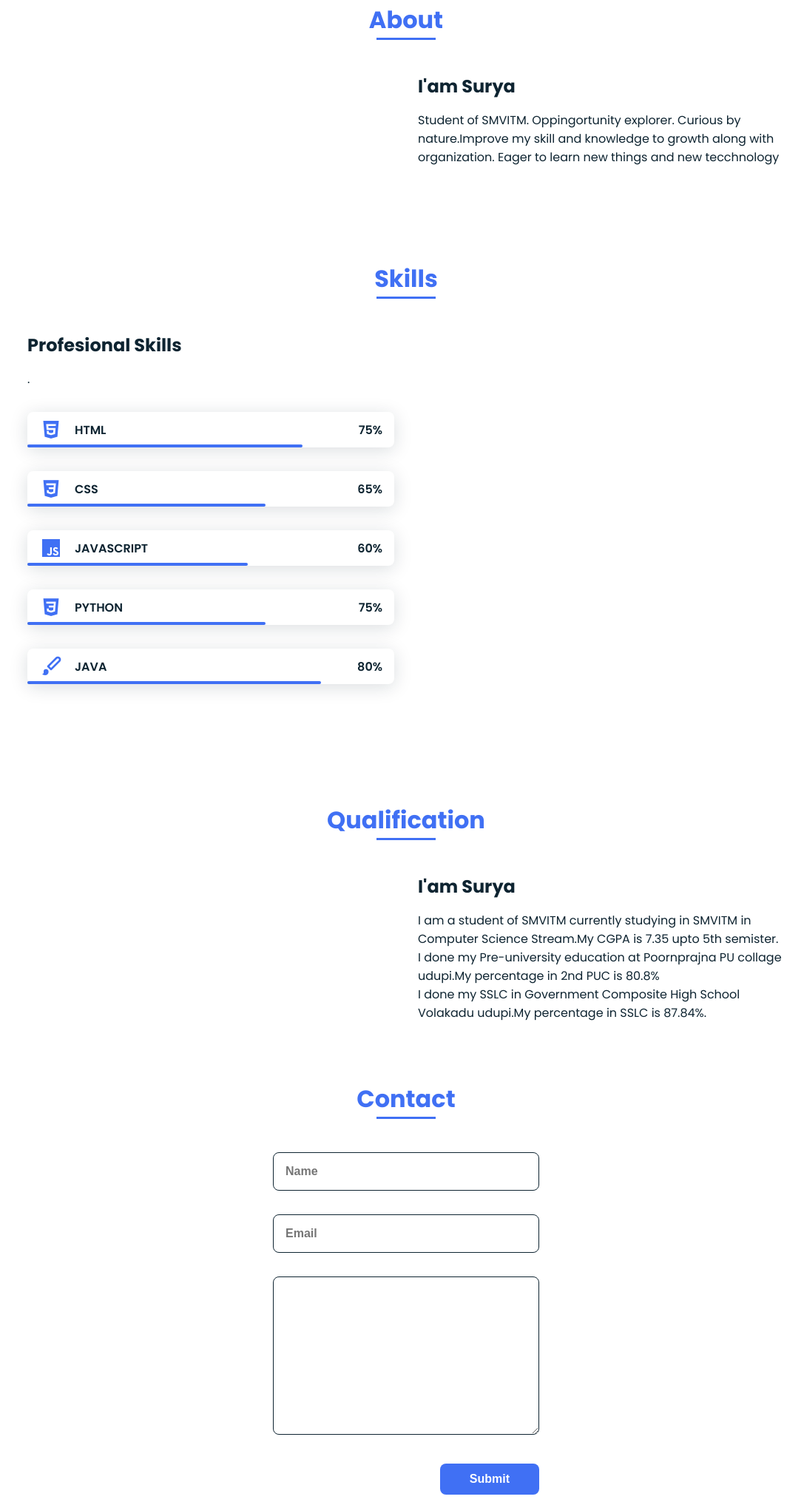
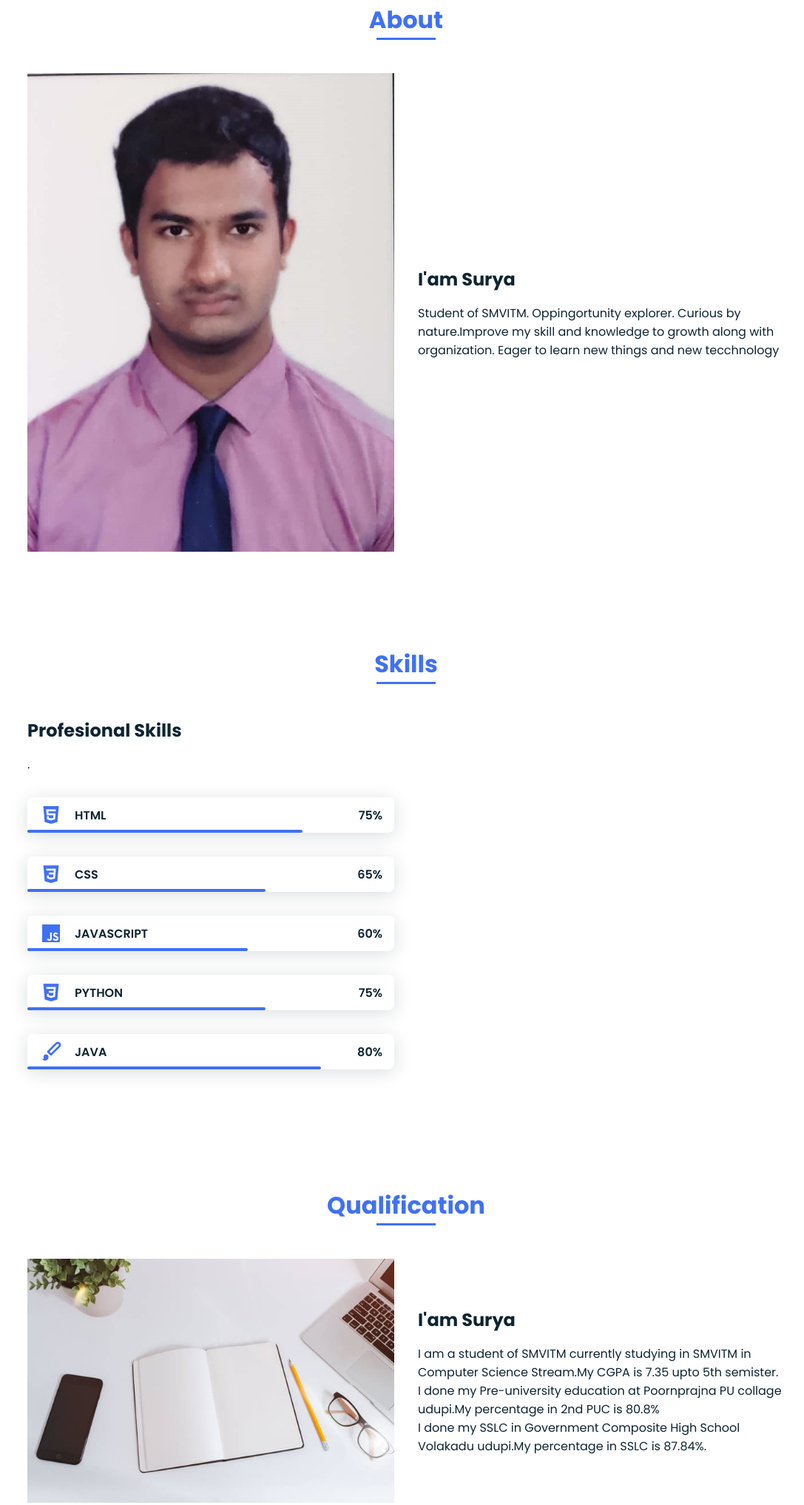
Before and after one commit to sooryaacharya/webl, a plain HTML site: page index.html in a window 1280 px wide. Shown: the part 877-2912 px from the top of the page at 74% size, without its empty margins (91-1178 px from the left). Drawn offline with nearby package versions, Linux system fonts and the light colour scheme.

Commit message:
Update index.html

```diff
--- a/index.html
+++ b/index.html
@@ -59,7 +59,7 @@
 
                 <div class="about__container bd-grid">
                     <div class="Surya__img">
-                        <img src="files/img/Surya.jpg" alt="">
+                        <img src="Surya.jpg" alt="">
                     </div>
 
                     <div>
@@ -151,7 +151,7 @@
 
                 <div class="about__container bd-grid">
                     <div class="work6__img">
-                        <img src="files/img/work6.jpg" alt="">
+                        <img src="work6.jpg" alt="">
                     </div>
 
                     <div>
@@ -194,6 +194,6 @@
         <script src="https://unpkg.com/scrollreveal"></script>
 
         <!--===== MAIN JS =====-->
-        <script src="assets/js/main.js"></script>
+        <script src="main.js"></script>
     </body>
 </html>
```
